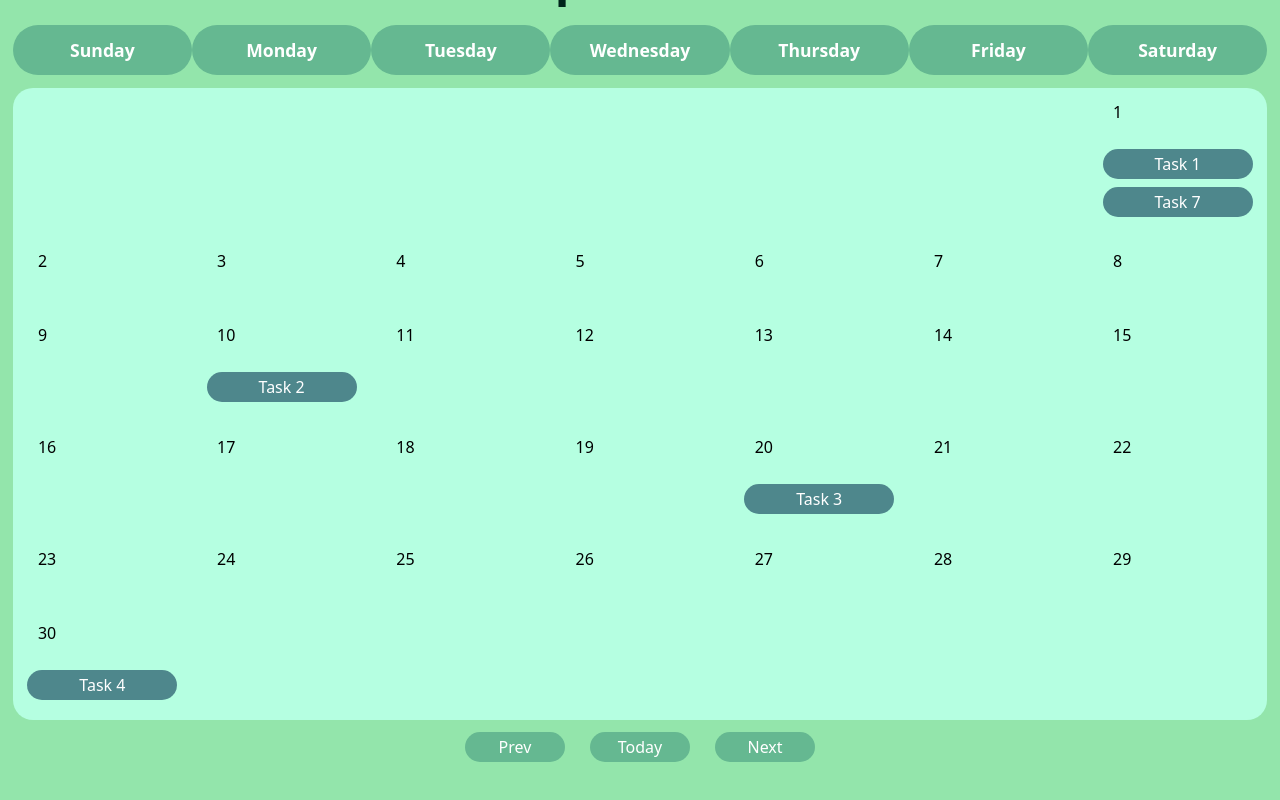
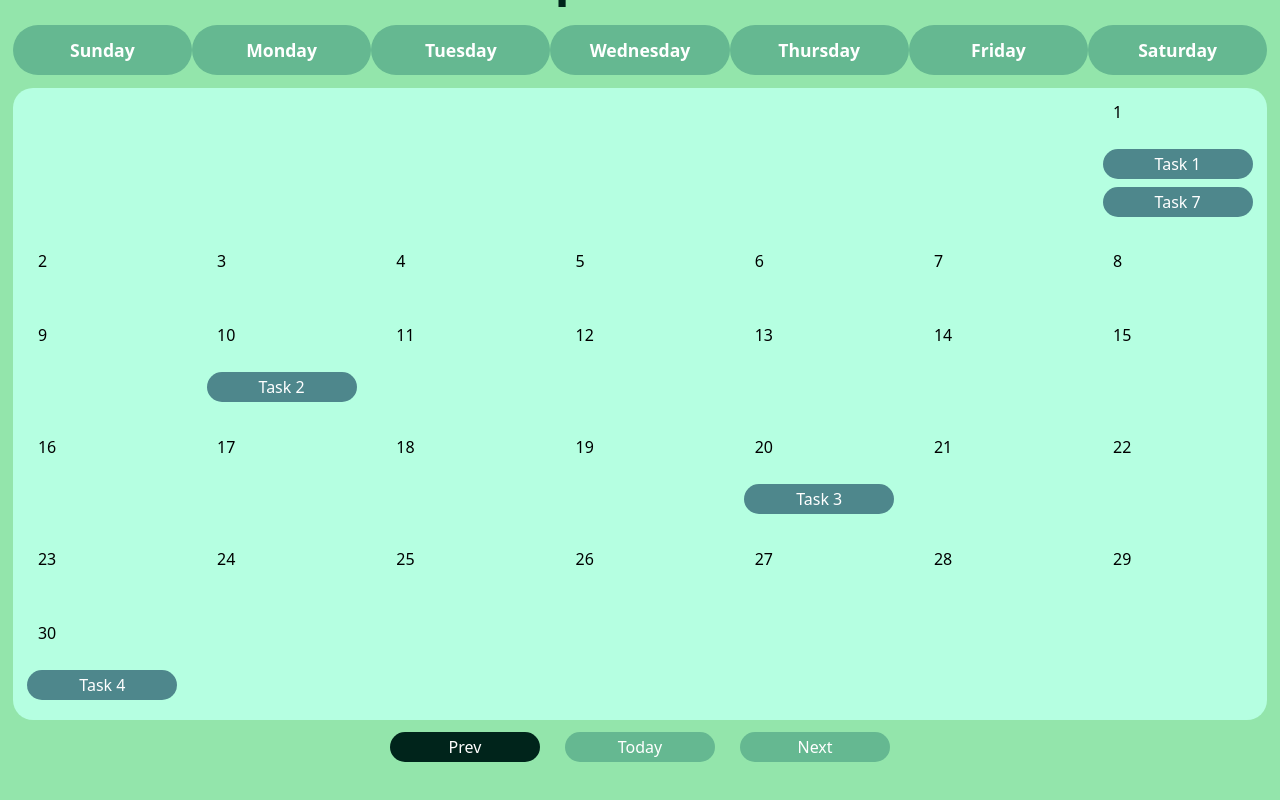
Before and after one commit to Pavel-2004/deerhacks, a Next.js app: page / in a window 1280 px wide. In both pictures the pointer is over the button "Prev". Shown: the part 72-872 px from the top of the page. Built offline with nearby package versions, Linux system fonts and the light colour scheme.

Commit message:
Extra Styling

```diff
--- a/src/styles/style.css
+++ b/src/styles/style.css
@@ -9,11 +9,15 @@
     margin-bottom: 1%;
 }
 
+.Buttons button:hover {
+  background-color: #00241B;
+}
+
 .btn {
     display: flex;
     justify-content: center;
     align-items: center;
-    width: 100px;
+    width: 150px;
     height: 30px;
     border-radius: 50px;
     background-color: rgb(	101, 184, 145);
@@ -70,6 +74,7 @@
     font-weight: bold;
     color: white;
     border-radius: 50px;
+
 }
 
 .Calendar {
@@ -80,6 +85,7 @@
     width: 100%;
     background-color: rgb(181, 255, 225);
     border-radius: 20px;
+
 }
 
 .Week {
@@ -122,6 +128,10 @@
     color: white;
 }
 
+.Tasks button:hover {
+  background-color: #00241B;
+}
+
 /***/
 
 .TaskMenu {
@@ -132,6 +142,10 @@
     width: 40%;
     margin: 5% auto;
   }
+
+  .TaskMenu button:hover {
+  background-color: #00241B;
+}
 
   .TaskName {
     font-size: 40px;
```
